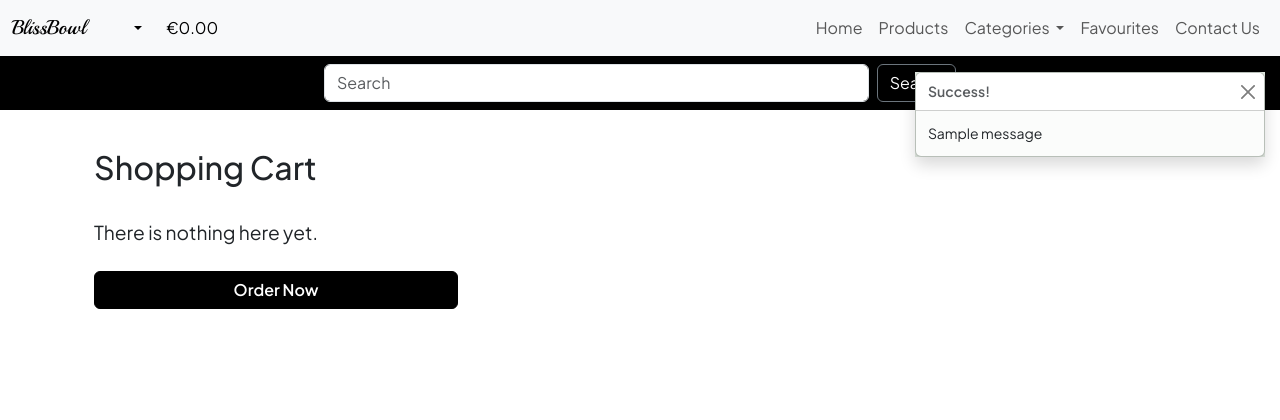
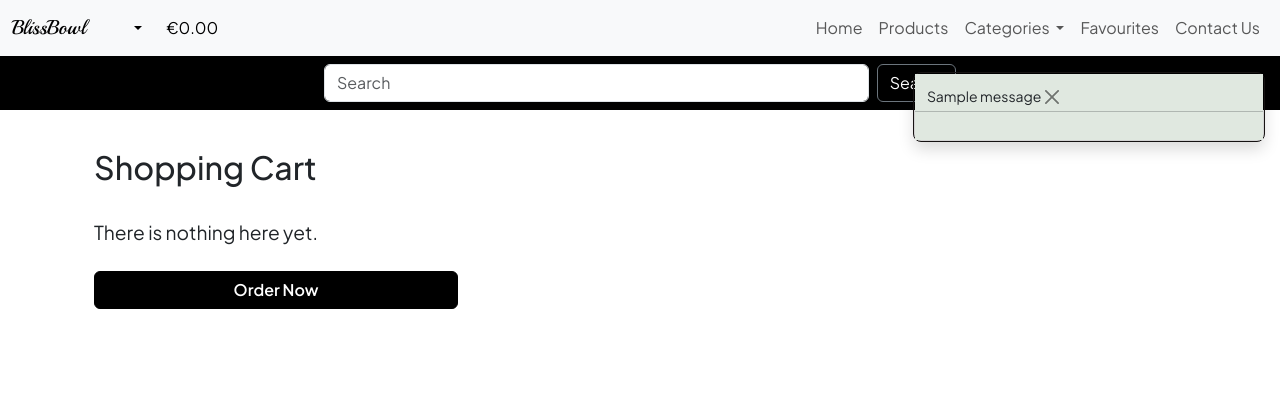
Before and after one commit to nataliiasolomchak21/blissbowl, a Django app: page /cart/ in a window 1280 px wide. Shown: the top 420 px of the page. Run offline with Django 3.2, Linux system fonts and the light colour scheme; tables that the repository leaves empty hold one stand-in row (values such as "Sample post"); one stand-in notice (Sample message) is shown; some libraries are stand-ins or nearby versions.

Commit message:
Add shopping cart preview and styling

```diff
--- a/cart/views.py
+++ b/cart/views.py
@@ -33,7 +33,7 @@ def add_to_cart(request, item_id):
 
 def adjust_cart(request, item_id):
     """Adjust the quantity of the
-    specified product to the specified amount"""
+    specified product"""
 
     product = get_object_or_404(Product, pk=item_id)
     quantity = int(request.POST.get('quantity'))
--- a/products/templates/products/product_detail.html
+++ b/products/templates/products/product_detail.html
@@ -82,8 +82,8 @@
                                     </div>
                                 </div>
                                 <!-- Bootstrap buttons -->
-                                <div class="d-flex gap-2 mt-2">
-                                    <input type="submit" class="btn btn-primary bg-black text-white border-black fw-bold" value="Add to Cart">
+                                <div class="d-grid gap-2 mt-2">
+                                    <input type="submit" class="btn btn-primary bg-black text-white border-black fw-bold w-100" value="Add to Cart">
                                     <a class="btn btn-primary bg-black text-white border-black fw-bold p-2" style="font-size: 1rem;">Add to Favourites</a>
                                 </div>
                                 <input type="hidden" name="redirect_url" value="{{ request.path }}">
--- a/static/css/base.css
+++ b/static/css/base.css
@@ -46,11 +46,23 @@ a {
     top: 72px;
     right: 15px;
     z-index: 99999999999;
-    background-color: #E0E8E0;
+    border: 1px solid #191515;
+    border-radius: .5rem;
 }
 
 .toast {
     overflow: visible;
+}
+
+.toast-body,
+.toast-header {
+    background-color: #E0E8E0;
+}
+
+.cart-notification-wrapper {
+    height: 100px;
+    overflow-x: hidden;
+    overflow-y: auto;
 }
 
 
--- a/templates/includes/toasts/toast_info.html
+++ b/templates/includes/toasts/toast_info.html
@@ -4,7 +4,7 @@
         <strong class="me-auto fw-bold">Info!</strong>
         <button type="button" class="btn-close" data-bs-dismiss="toast" aria-label="Close"></button>
       </div>
-      <div class="toast-body">
+      <div class="toast-body border-5">
         {{ message }}
       </div>
     </div>
--- a/templates/includes/toasts/toast_success.html
+++ b/templates/includes/toasts/toast_success.html
@@ -1,10 +1,47 @@
-<div class="toast-container border-black border-5">
+<div class="toast-container">
     <div class="toast" role="alert" aria-live="assertive" aria-atomic="true">
-      <div class="toast-header">
-        <strong class="me-auto fw-bold">Success!</strong>
-        <button type="button" class="btn-close" data-bs-dismiss="toast" aria-label="Close"></button>
-      </div>
-      <div class="toast-body">
-        {{ message }}
-      </div>
+    <div class="toast-body">
+        <div class="row">
+            <div class="col d-flex">
+                {{ message }}
+                <button type="button" class="btn-close" data-bs-dismiss="toast" aria-label="Close"></button>
+            </div>
+            <hr class="mt-1 mb-3">
+        </div>
+        {% if grand_total and not on_profile_page %}
+            <p class="logo-font text-black py-1">Your Cart ({{ product_count }})</p>
+            <div class="cart-notification-wrapper">
+                {% for item in cart_items %}
+                    <div class="row">
+                        <div class="col-3 my-1">
+                            {% if item.product.image %}
+                            <img class="w-100 rounded-1" src="{{ item.product.image.url }}" alt="{{ item.product.name }}">
+                            {% else %}
+                            <img class="w-100" src="{{ MEDIA_URL }}noimage.png" alt="{{ item.product.name }}">
+                            {% endif %}
+                        </div>
+                        <div class="col-9">
+                            <p class="my-0"><strong>{{ item.product.name }}</strong></p>
+                            <p class="my-0 small text-muted">Qty: {{ item.quantity }}</p>
+                        </div>
+                    </div>
+                {% endfor %}
+            </div>
+            <div class="row">
+                <div class="col">
+                    <strong><p class="mt-3 mb-1 text-black fw-bold">
+                        Total{% if free_delivery_delta > 0 %} (Exc. delivery){% endif %}:
+                        <span class="float-right">${{ total|floatformat:2 }}</span>
+                    </p></strong>
+                    {% if free_delivery_delta > 0 %}
+                        <p class="my-2 p-2 bg-white shadow-sm text-black text-center border-black border-1">
+                            Spend <strong>${{ free_delivery_delta }}</strong> more to get free next day delivery!
+                        </p>
+                    {% endif %}
+                    <a href="{% url 'view_cart' %}" class="btn btn-black bg-black text-white btn-block w-100 rounded-5 fw-bold">Go to Checkout
+                    </a>
+                </div>
+            </div>
+        {% endif %}
     </div>
+    </div>
```
